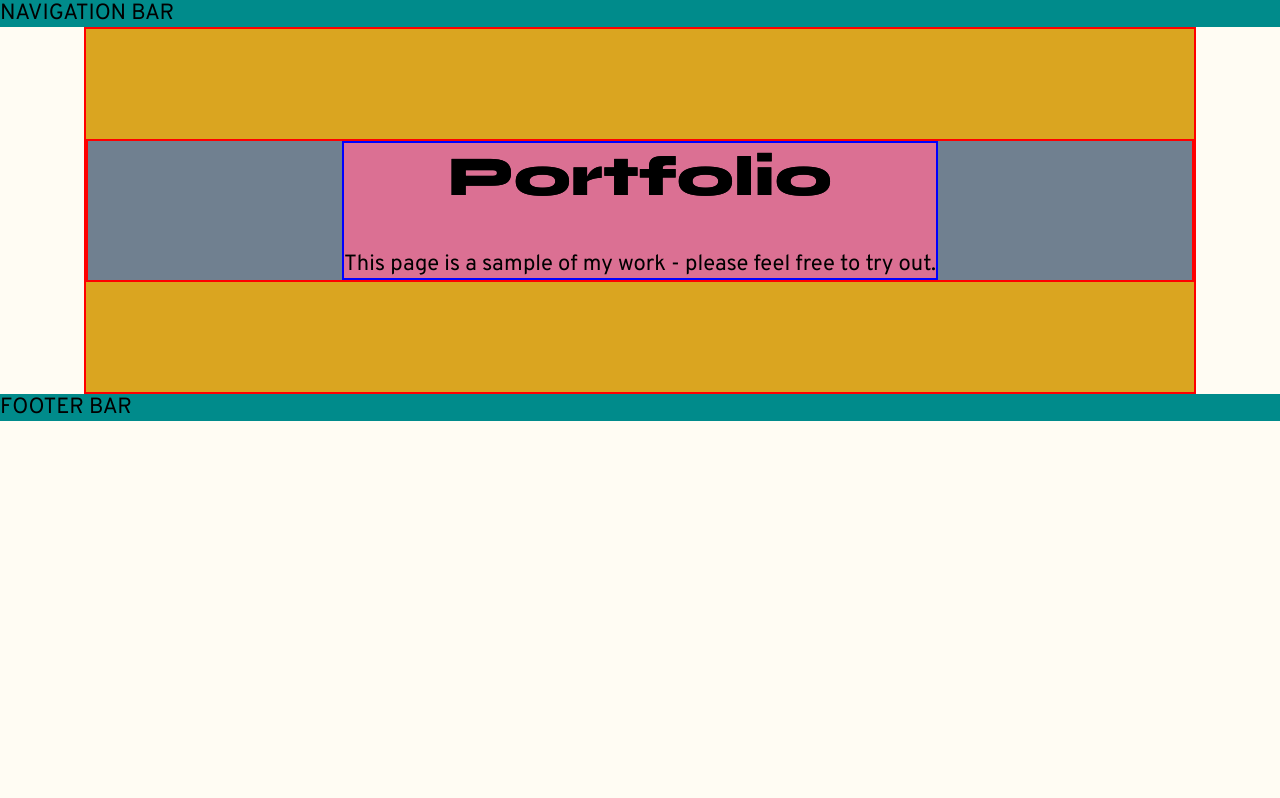
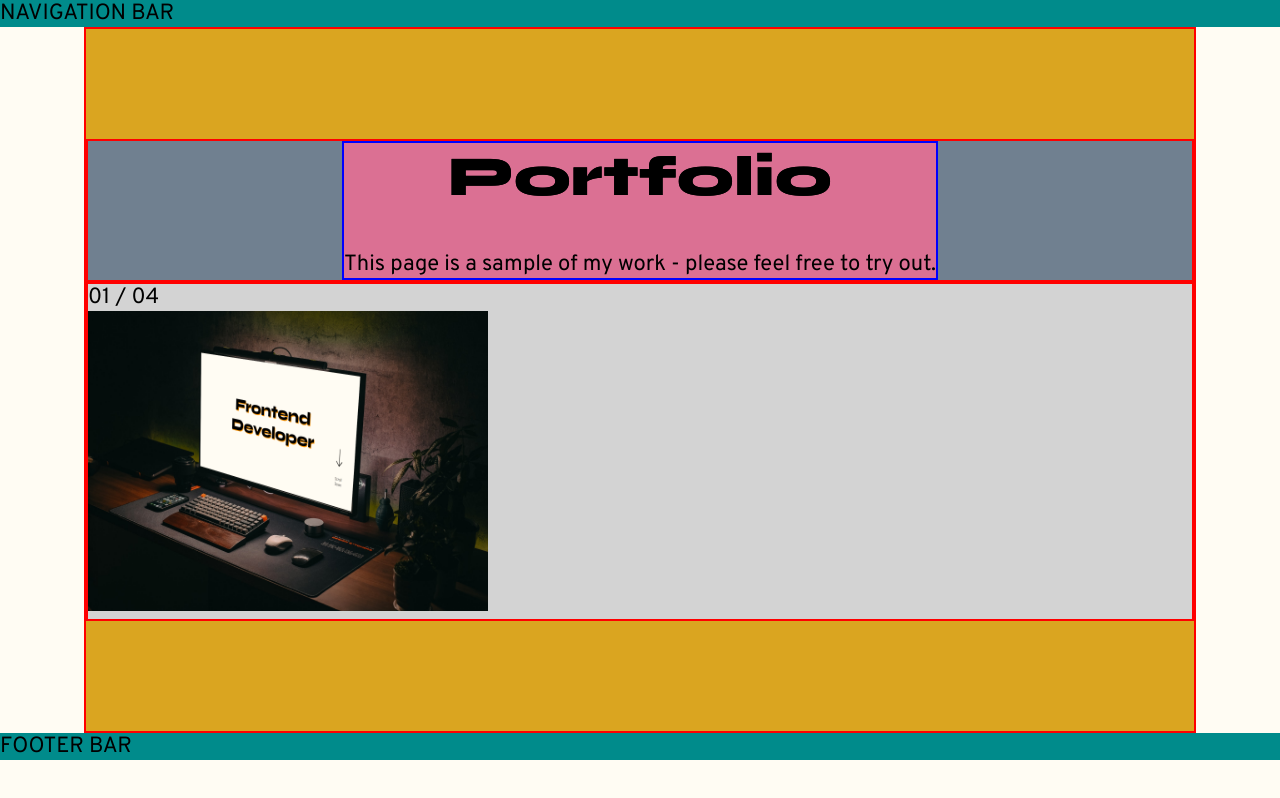
Before and after one commit to LukasErdmanski/Portfolio, an Angular app: page / in a window 1280 px wide. Built offline with nearby package versions, Linux system fonts and the light colour scheme.

Commit message:
started with project part in portfolio component

```diff
--- a/src/app/portfolio/portfolio.component.html
+++ b/src/app/portfolio/portfolio.component.html
@@ -7,4 +7,14 @@
       >
     </div>
   </div>
+  <div class="project">
+    <div>01 / 04</div>
+    <div class="img-wrapper">
+      <img
+        class="project-img"
+        src="assets/img/portfolio-view.png"
+        alt="portfolio-view"
+      />
+    </div>
+  </div>
 </div>
--- a/src/app/portfolio/portfolio.component.scss
+++ b/src/app/portfolio/portfolio.component.scss
@@ -33,4 +33,24 @@
       }
     }
   }
+
+  .project {
+    background-color: lightgrey;
+    border: 2px solid red;
+
+    .number {
+    }
+
+    .img-wrapper {
+      $imgWIdth: 400px;
+      height: 100%;
+
+      .project-img {
+        width: $imgWIdth;
+        aspect-ratio: 4/3;
+        // object-fit: cover;
+        object-fit: fill;
+      }
+    }
+  }
 }
```
Also changed, not shown: src/assets/img/portfolio-view.png (added).
